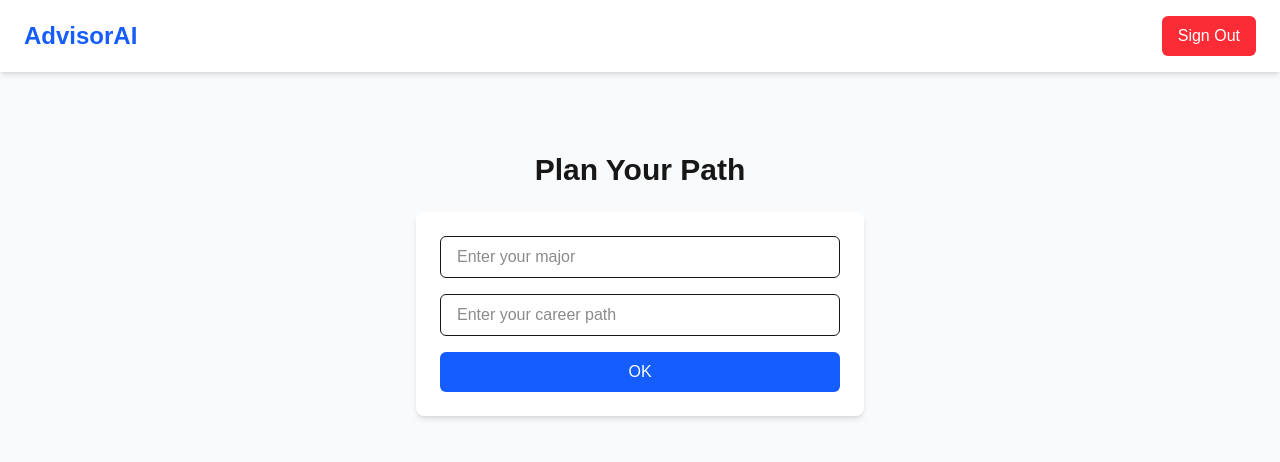
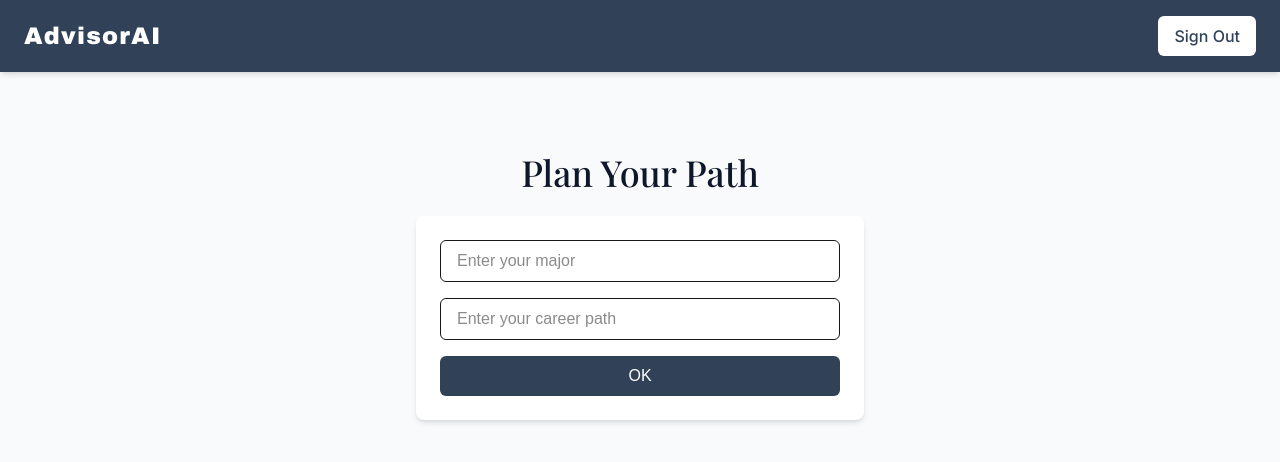
Before and after one commit to diggygeorge/advisorai, a Next.js app in the folder my-app/: page / in a window 1280 px wide. Shown: the top 462 px of the page. Built offline with nearby package versions, Linux system fonts and the light colour scheme.

Commit message:
changed the fonts a bit

```diff
--- a/my-app/app/page.tsx
+++ b/my-app/app/page.tsx
@@ -2,6 +2,27 @@
 
 import { useState } from 'react'
 import { signOut } from '../app/logout/actions'
+import { Archivo_Black } from 'next/font/google'
+import { Inter } from 'next/font/google'
+import { Playfair_Display } from 'next/font/google'
+
+
+const archivo = Archivo_Black({
+  subsets: ['latin'],
+  weight: ['400'],
+  display: 'swap',
+});
+
+const inter = Inter({
+  subsets: ['latin'],
+  weight: ['500'],
+});
+
+const playfair = Playfair_Display({
+  subsets: ['latin'],
+  weight: ['500'],
+});
+
 
 export default function Dashboard() {
   const [major, setMajor] = useState('')
@@ -16,12 +37,13 @@ export default function Dashboard() {
   return (
     <div className="min-h-screen bg-gray-50">
       {/* Navbar */}
-      <nav className="flex justify-between items-center px-6 py-4 bg-white shadow-md">
-        <div className="text-2xl font-bold text-blue-600">AdvisorAI</div>
+      <nav className="flex justify-between items-center px-6 py-4 bg-slate-700 shadow-md">
+        <div className={`${archivo.className} text-2xl tracking-wider font-bold text-white`}>
+          AdvisorAI</div>
         <form action={signOut}>
           <button
             type="submit"
-            className="rounded-md bg-red-500 px-4 py-2 text-white hover:bg-red-600 transition"
+            className={`${inter.className} rounded-md bg-white px-4 py-2 text-slate-700 hover:bg-slate-200 transition`}
           >
             Sign Out
           </button>
@@ -30,7 +52,7 @@ export default function Dashboard() {
 
       {/* Main Content */}
       <main className="flex flex-col items-center justify-center mt-20 px-4">
-        <h1 className="text-3xl font-semibold mb-6">Plan Your Path</h1>
+      <h1 className={`${playfair.className} text-slate-900 text-4xl font-semibold mb-6`}>Plan Your Path</h1>
         <form
           onSubmit={handleSubmit}
           className="flex flex-col gap-4 w-full max-w-md bg-white p-6 rounded-lg shadow-md"
@@ -51,7 +73,7 @@ export default function Dashboard() {
           />
           <button
             type="submit"
-            className="px-4 py-2 bg-blue-600 text-white rounded-md hover:bg-blue-700 transition"
+            className="px-4 py-2 bg-slate-700 text-white rounded-md hover:bg-slate-900 transition"
           >
             OK
           </button>
```
Also changed, not shown: my-app/package.json (+7 -6 lines), 2 other files (tests, documents, lock files or other folders).
